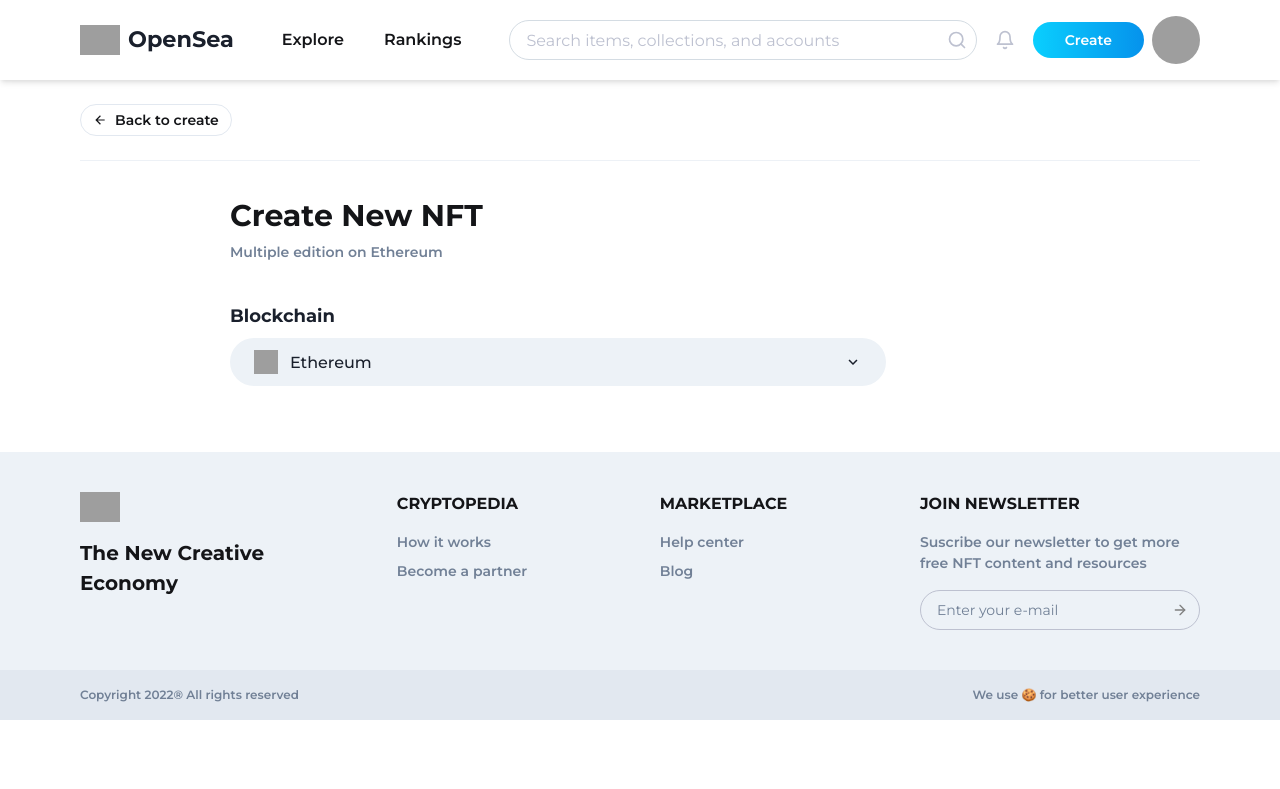
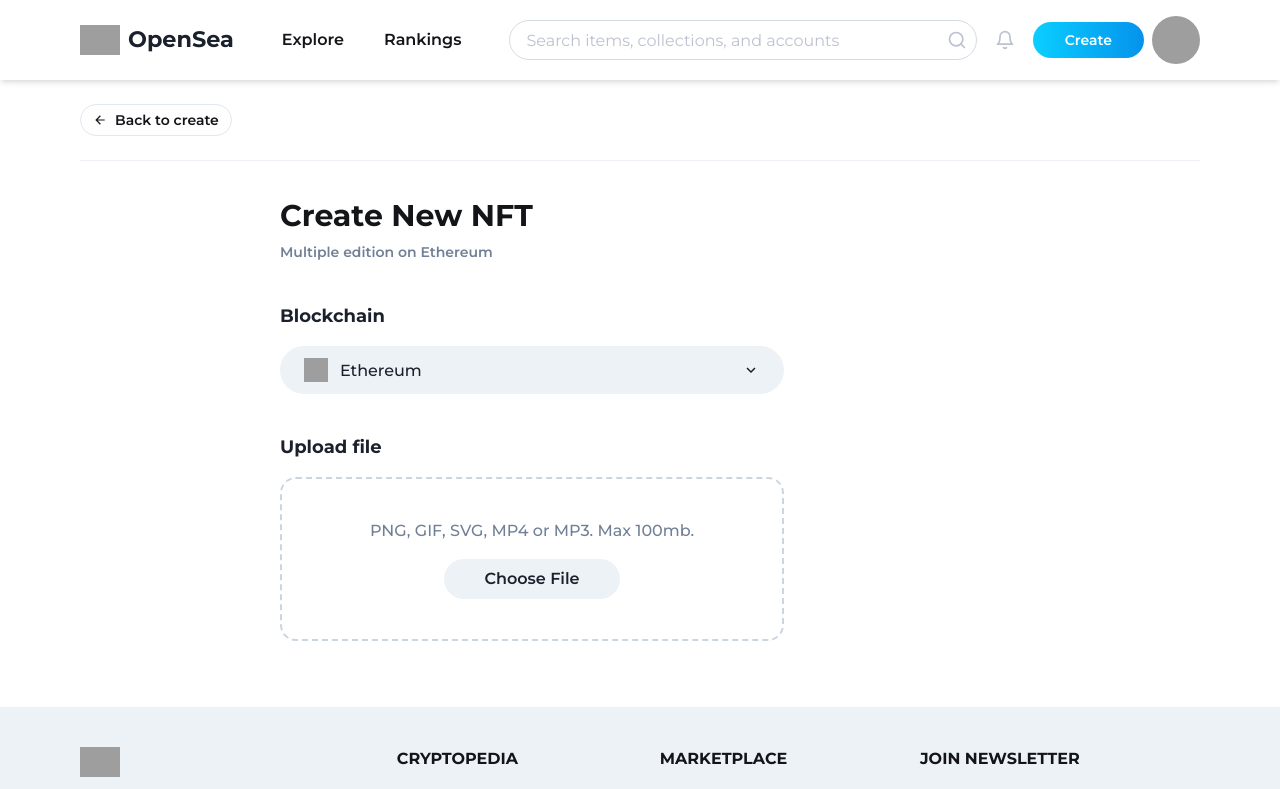
Before and after one commit to kherincalderon/nft-marketplace-project, a React (Vite) app: page /create/erc-1155 in a window 1280 px wide. Shown: the top 789 px of the page. Built offline with nearby package versions, Linux system fonts and the light colour scheme; grey boxes are pictures that could not be loaded.

Commit message:
[ add ] UploadFile

```diff
--- a/src/components/CreateNFT/components/BlockchainSelect/index.jsx
+++ b/src/components/CreateNFT/components/BlockchainSelect/index.jsx
@@ -3,6 +3,7 @@
   Box,
   Button,
   Stack,
+  Heading,
   Text,
   Image,
   Menu,
@@ -25,7 +26,7 @@
 
 const BlockchainSelect = ({ blockchain, handleChange }) => {
   return (
-    <Stack spacing="8px">
+    <Stack spacing="16px">
       <Menu>
         <Text fontSize="lg" fontWeight="700">
           Blockchain
--- /dev/null
+++ b/src/components/CreateNFT/components/UploadFile/index.jsx
@@ -0,0 +1,30 @@
+import React from "react";
+import { Box, Stack, Text, Button } from "@chakra-ui/react";
+
+const UploadFile = () => {
+  return (
+    <Stack spacing="16px">
+      <Text fontSize="lg" fontWeight="700">
+        Upload file
+      </Text>
+      <Stack
+        spacing="16px"
+        alignItems="center"
+        flexDirection="column"
+        justifyContent="center"
+        borderRadius="16px"
+        border="2px dashed #cbd5e0"
+        p="40px"
+      >
+        <Text textAlign="center" fontWeight="500" color="gray.500">
+          PNG, GIF, SVG, MP4 or MP3. Max 100mb.
+        </Text>
+        <Button borderRadius="40px" p="0px 40px">
+          Choose File
+        </Button>
+      </Stack>
+    </Stack>
+  );
+};
+
+export default UploadFile;
--- a/src/components/CreateNFT/index.jsx
+++ b/src/components/CreateNFT/index.jsx
@@ -1,6 +1,7 @@
 import React, { useState } from "react";
 import { Box, Stack, Text } from "@chakra-ui/react";
 import BlockchainSelect, { blockchains } from "./components/BlockchainSelect";
+import UploadFile from "./components/UploadFile";
 
 const CreateNFT = ({ title }) => {
   const [blockchain, setBlockchain] = useState("eth");
@@ -12,10 +13,10 @@
     <Box
       m={{ base: "0", md: "0 auto" }}
       p={{ base: "0", md: "0px 40px" }}
-      maxWidth="900px"
+      maxWidth="800px"
     >
       <Stack w="100%">
-        <Stack w={{ base: "100%", md: "80%" }} spacing="40px">
+        <Stack w={{ base: "100%", md: "70%" }} spacing="40px">
           {/* TITLE SECTION */}
           <Stack spacing="4px">
             <Text fontSize="3xl" fontWeight="700" color="text.700">
@@ -31,6 +32,9 @@
             blockchain={blockchain}
             handleChange={handleChange}
           />
+
+          {/* UPLOAD FILE */}
+          <UploadFile />
         </Stack>
       </Stack>
     </Box>
```
